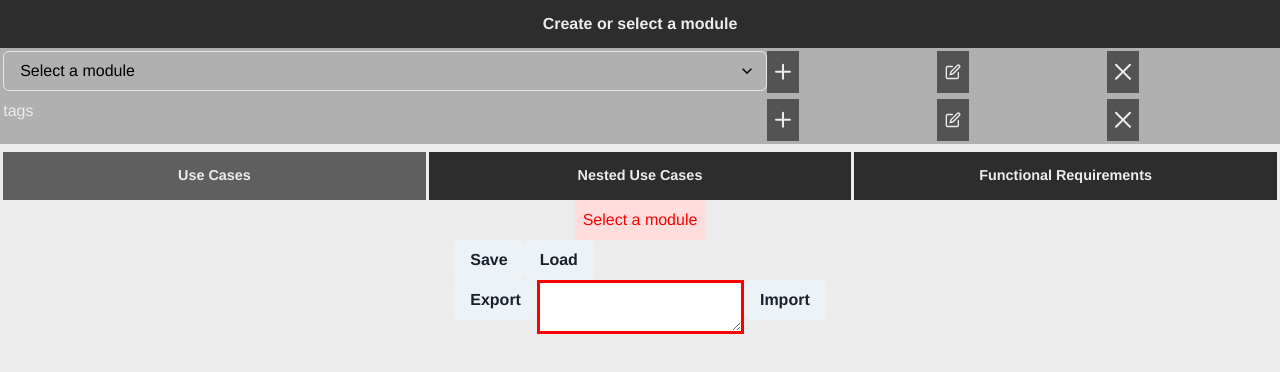
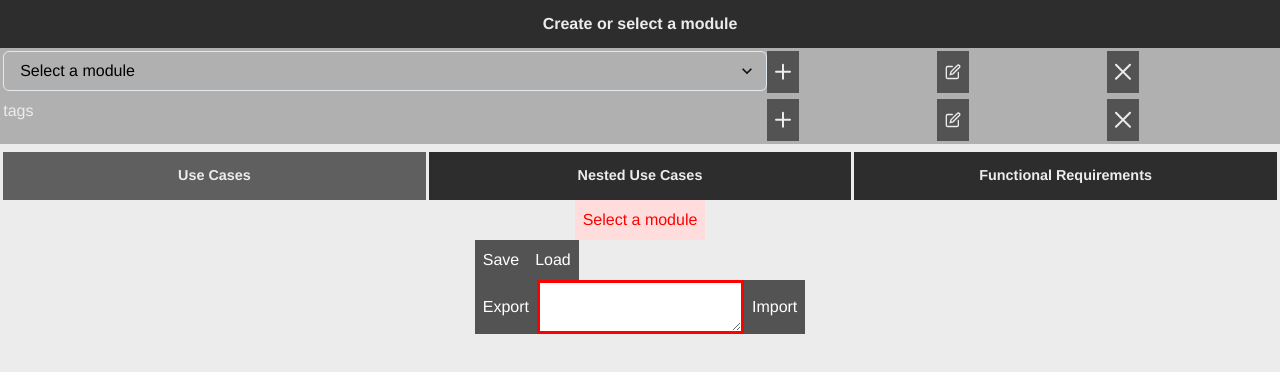
Before and after one commit to mikhael-dantas/tests_provider_front, a Next.js app: page /management in a window 1280 px wide. Shown: the top 372 px of the page. Built offline with nearby package versions, Linux system fonts and the light colour scheme.

Commit message:
style fix

```diff
--- a/src/components/ucfrListsJson/ExportJson.tsx
+++ b/src/components/ucfrListsJson/ExportJson.tsx
@@ -1,4 +1,3 @@
-import { Button } from '@chakra-ui/react'
 import React from 'react'
 import { useUcfrListsContext } from '../../UcfrsContext'
 
@@ -18,7 +17,7 @@ function ExportJson() {
     }
 
     return (
-        <Button className='button' onClick={exportJson}>Export</Button>
+        <button className='button' onClick={exportJson}>Export</button>
     )
 }
 
--- a/src/components/ucfrListsJson/ImportJson.tsx
+++ b/src/components/ucfrListsJson/ImportJson.tsx
@@ -1,4 +1,4 @@
-import { Button, Flex } from '@chakra-ui/react'
+import { Flex } from '@chakra-ui/react'
 import React from 'react'
 import { useUpdateUcfrListsContext } from '../../UcfrsContext'
 
@@ -38,7 +38,7 @@ function ImportJson() {
             style={{border: importJsonError ? '0.2rem solid red' : '0.2rem solid green'}}
             value={importJsonInput} onChange={handleImportJsonInput}
             />
-            <Button className='button' onClick={importJson}>Import</Button>
+            <button className='button' onClick={importJson}>Import</button>
         </Flex>
     )
 }
--- a/src/components/ucfrListsJson/LoadFromLs.tsx
+++ b/src/components/ucfrListsJson/LoadFromLs.tsx
@@ -1,4 +1,3 @@
-import { Button } from '@chakra-ui/react'
 import React from 'react'
 import { IUcfrLists, useUpdateUcfrListsContext } from '../../UcfrsContext'
 
@@ -18,7 +17,7 @@ function LoadFromLs() {
     }
 
     return (
-        <Button className='button' onClick={loadFromLS}>Load</Button>
+        <button className='button' onClick={loadFromLS}>Load</button>
     )
 }
 
--- a/src/components/ucfrListsJson/SaveInLS.tsx
+++ b/src/components/ucfrListsJson/SaveInLS.tsx
@@ -1,4 +1,3 @@
-import { Button } from '@chakra-ui/react'
 import React from 'react'
 import { useUcfrListsContext } from '../../UcfrsContext'
 
@@ -8,7 +7,7 @@ function SaveInLS() {
         localStorage.setItem('ucfrLists', JSON.stringify(ucfrListsFromContext))
     }
     return (
-        <Button className='button' onClick={saveInLS}>Save</Button>
+        <button className='button' onClick={saveInLS}>Save</button>
     )
 }
 
```
